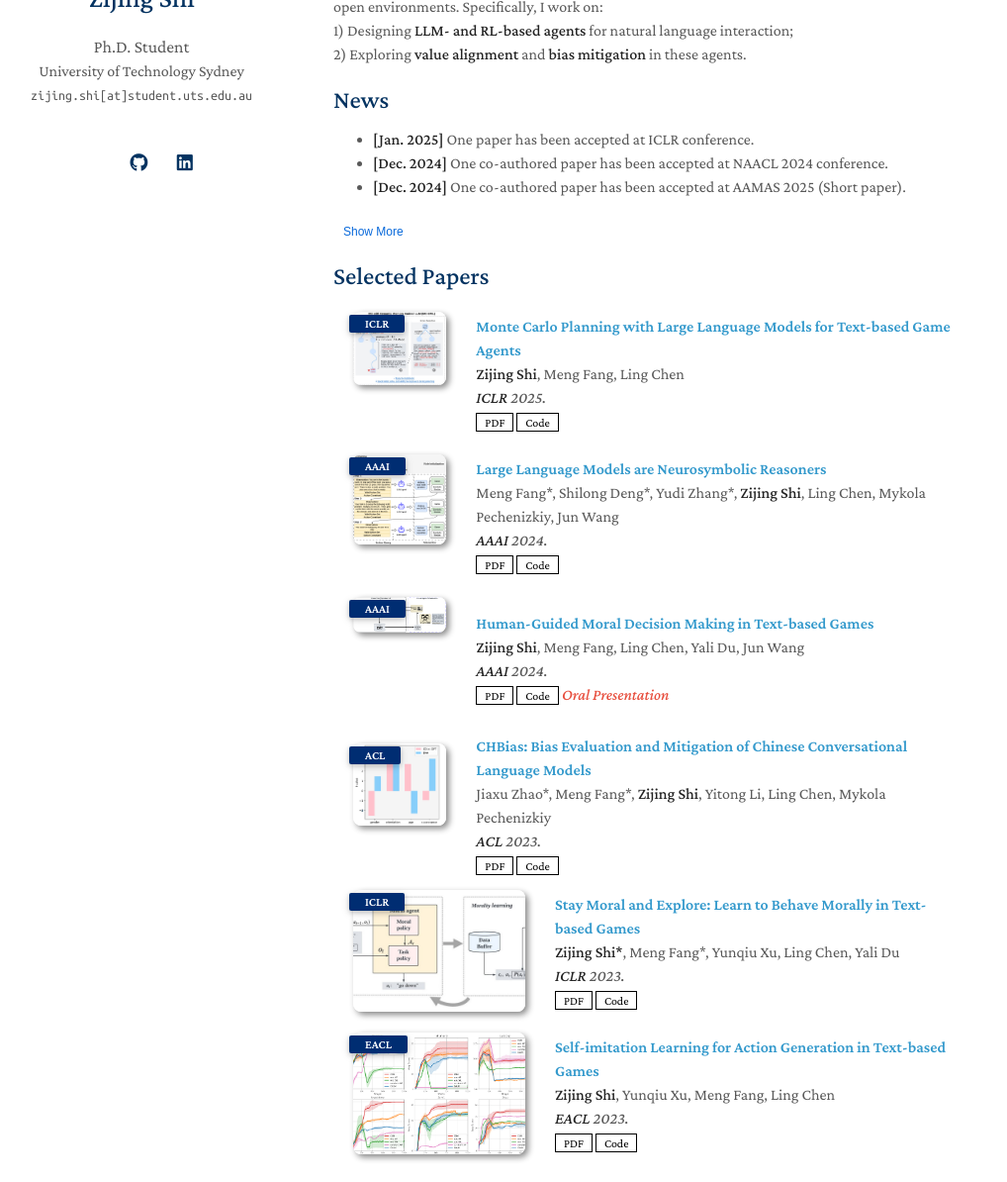
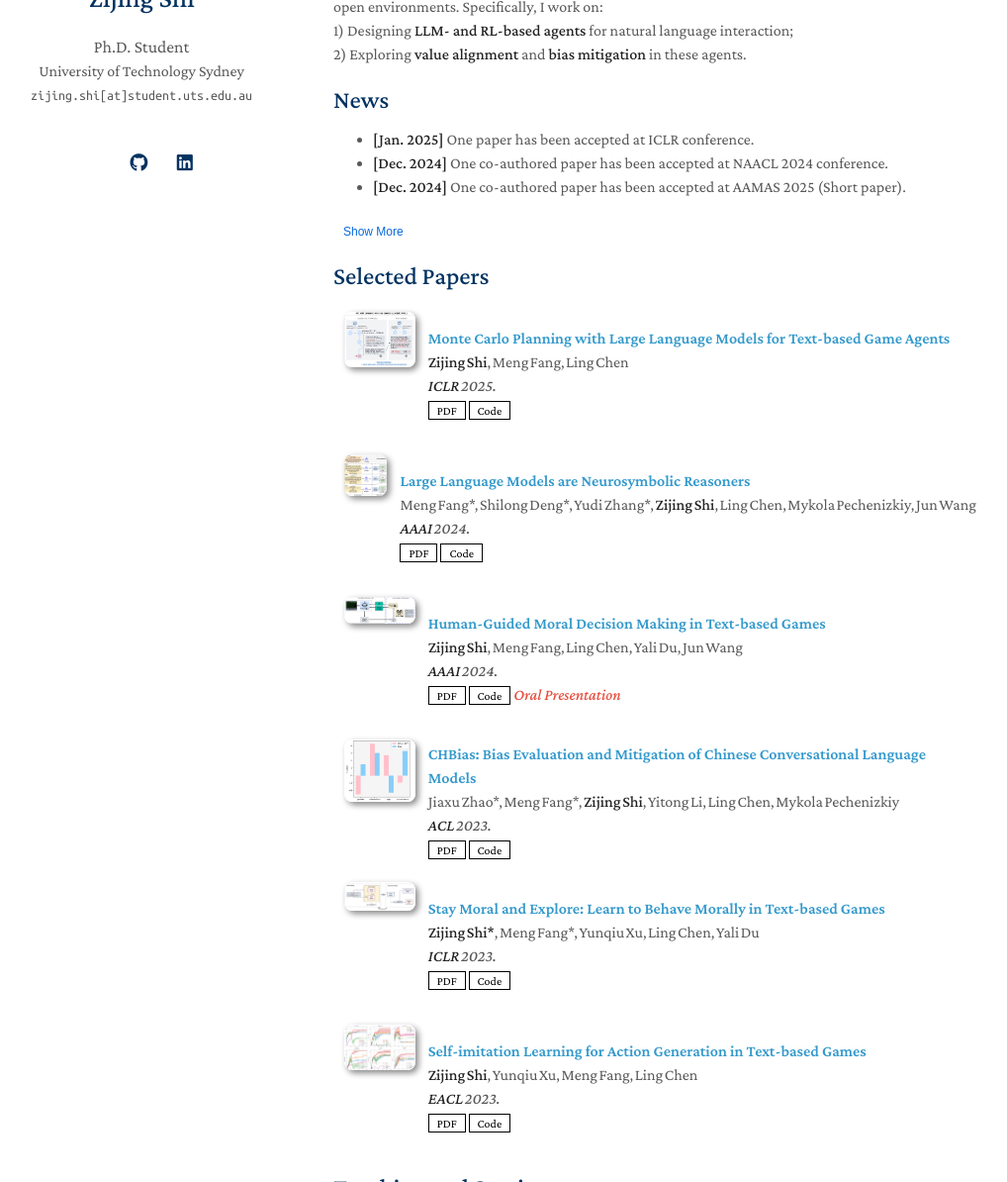
Before and after one commit to winni18/winni18.github.io, a Jekyll site: the page built from index.md, in a window 1280 px wide and 1400 px high, cut to the strip 206-1400 px from the top of the window. Shown: the whole strip at 99% size, without its empty margins (133-1151 px from the left). Built offline with Jekyll 4.4.1, drawn with Linux system fonts in a browser that asks for light colours; nearby versions of some CDN libraries; a style sheet for code colours, icons or effects is not loaded; our own code applies the rules of GitHub Pages for plain Markdown files.

Commit message:
Update publications.md

```diff
--- a/_includes/publications.md
+++ b/_includes/publications.md
@@ -3,119 +3,120 @@
 <div class="publications">
 <ol class="bibliography">
 
+<!-- 1 -->
 <li>
-<div class="pub-row">
-  <div class="col-sm-3 abbr" style="position: relative;padding-right: 15px;padding-left: 15px;">
-    <img src="assets/img/iclr25.jpg" class="teaser img-fluid z-depth-1" style="width: 120px; height: auto;">
-    <abbr class="badge">ICLR</abbr>
-  </div>
-  <div class="col-sm-9" style="position: relative;padding-right: 15px;padding-left: 20px;">
-    <div class="title"><a href="https://arxiv.org/abs/2504.16855">Monte Carlo Planning with Large Language Models for Text-based Game Agents</a></div>
-    <div class="author"><strong>Zijing Shi</strong>, Meng Fang, Ling Chen</div>
-    <div class="periodical"><em><strong>ICLR</strong> 2025.</em></div>
-    <div class="links">
-      <a href="https://arxiv.org/abs/2504.16855" class="btn btn-sm z-depth-0" role="button" target="_blank" style="font-size:12px;">PDF</a>
-      <a href="https://textgamer.github.io/mc-dml" class="btn btn-sm z-depth-0" role="button" target="_blank" style="font-size:12px;">Code</a>
+  <div class="pub-row">
+    <div class="col-sm-3 abbr" style="padding:0 6px; width:84px; max-width:84px;">
+      <img src="assets/img/iclr25.jpg" class="teaser img-fluid z-depth-1" style="width:80px; height:auto;">
+      <abbr class="badge">ICLR</abbr>
+    </div>
+    <div class="col-sm-9" style="padding-left:12px;">
+      <div class="title"><a href="https://arxiv.org/abs/2504.16855">Monte Carlo Planning with Large Language Models for Text‑based Game Agents</a></div>
+      <div class="author"><strong>Zijing Shi</strong>, Meng Fang, Ling Chen</div>
+      <div class="periodical"><em><strong>ICLR</strong> 2025.</em></div>
+      <div class="links">
+        <a href="https://arxiv.org/abs/2504.16855" class="btn btn-sm z-depth-0" role="button" target="_blank" style="font-size:12px;">PDF</a>
+        <a href="https://textgamer.github.io/mc-dml" class="btn btn-sm z-depth-0" role="button" target="_blank" style="font-size:12px;">Code</a>
+      </div>
     </div>
   </div>
-</div>
 </li>
 
+<!-- 2 -->
 <li>
-<div class="pub-row">
-  <div class="col-sm-3 abbr" style="position: relative;padding-right: 15px;padding-left: 15px;">
-    <img src="assets/img/aaai24_1.png" class="teaser img-fluid z-depth-1" style="width: 120px; height: auto;">
-    <abbr class="badge">AAAI</abbr>
-  </div>
-  <div class="col-sm-9" style="position: relative;padding-right: 15px;padding-left: 20px;">
-    <div class="title"><a >Large Language Models are Neurosymbolic Reasoners </a></div>
-    <div class="author">Meng Fang*, Shilong Deng*, Yudi Zhang*, <strong>Zijing Shi</strong>, Ling Chen, Mykola Pechenizkiy, Jun Wang</div>
-    <div class="periodical"><em><strong>AAAI</strong> 2024.</em></div>
-    <div class="links">
-      <a href="https://arxiv.org/abs/2401.09334" class="btn btn-sm z-depth-0" role="button" target="_blank" style="font-size:12px;">PDF</a>
-      <a href="https://github.com/hyintell/LLMSymbolic" class="btn btn-sm z-depth-0" role="button" target="_blank" style="font-size:12px;">Code</a>
+  <div class="pub-row">
+    <div class="col-sm-3 abbr" style="padding:0 6px; width:84px; max-width:84px;">
+      <img src="assets/img/aaai24_1.png" class="teaser img-fluid z-depth-1" style="width:80px; height:auto;">
+      <abbr class="badge">AAAI</abbr>
+    </div>
+    <div class="col-sm-9" style="padding-left:12px;">
+      <div class="title"><a>Large Language Models are Neurosymbolic Reasoners</a></div>
+      <div class="author">Meng Fang*, Shilong Deng*, Yudi Zhang*, <strong>Zijing Shi</strong>, Ling Chen, Mykola Pechenizkiy, Jun Wang</div>
+      <div class="periodical"><em><strong>AAAI</strong> 2024.</em></div>
+      <div class="links">
+        <a href="https://arxiv.org/abs/2401.09334" class="btn btn-sm z-depth-0" role="button" target="_blank" style="font-size:12px;">PDF</a>
+        <a href="https://github.com/hyintell/LLMSymbolic" class="btn btn-sm z-depth-0" role="button" target="_blank" style="font-size:12px;">Code</a>
+      </div>
     </div>
   </div>
-</div>
 </li>
 
+<!-- 3 -->
 <li>
-<div class="pub-row">
-  <div class="col-sm-3 abbr" style="position: relative;padding-right: 15px;padding-left: 15px;">
-    <img src="assets/img/aaai24_2.png" class="teaser img-fluid z-depth-1"
-    style="width: 120px; height: auto;">
-    <abbr class="badge">AAAI</abbr>
-  </div>
-  <div class="col-sm-9" style="position: relative;padding-right: 15px;padding-left: 20px;">
-    <div class="title"><a>Human-Guided Moral Decision Making in Text-based Games</a></div>
-    <div class="author"><strong>Zijing Shi</strong>, Meng Fang, Ling Chen, Yali Du, Jun Wang</div>
-    <div class="periodical"><em><strong>AAAI</strong> 2024.</em></div>
-    <div class="links">
-      <a href="https://kclpure.kcl.ac.uk/ws/portalfiles/portal/241855945/AAAI_humal_3_.pdf" class="btn btn-sm z-depth-0" role="button" target="_blank" style="font-size:12px;">PDF</a>
-      <a href="https://winni18.github.io/" class="btn btn-sm z-depth-0" role="button" target="_blank" style="font-size:12px;">Code</a>
-      <strong><i style="color:#e74d3c">Oral Presentation</i></strong>
+  <div class="pub-row">
+    <div class="col-sm-3 abbr" style="padding:0 6px; width:84px; max-width:84px;">
+      <img src="assets/img/aaai24_2.png" class="teaser img-fluid z-depth-1" style="width:80px; height:auto;">
+      <abbr class="badge">AAAI</abbr>
+    </div>
+    <div class="col-sm-9" style="padding-left:12px;">
+      <div class="title"><a>Human‑Guided Moral Decision Making in Text‑based Games</a></div>
+      <div class="author"><strong>Zijing Shi</strong>, Meng Fang, Ling Chen, Yali Du, Jun Wang</div>
+      <div class="periodical"><em><strong>AAAI</strong> 2024.</em></div>
+      <div class="links">
+        <a href="https://kclpure.kcl.ac.uk/ws/portalfiles/portal/241855945/AAAI_humal_3_.pdf" class="btn btn-sm z-depth-0" role="button" target="_blank" style="font-size:12px;">PDF</a>
+        <a href="https://winni18.github.io/" class="btn btn-sm z-depth-0" role="button" target="_blank" style="font-size:12px;">Code</a>
+        <strong><i style="color:#e74d3c">Oral Presentation</i></strong>
+      </div>
     </div>
   </div>
-</div>
 </li>
 
+<!-- 4 -->
 <li>
-<div class="pub-row">
-  <div class="col-sm-3 abbr" style="position: relative;padding-right: 15px;padding-left: 15px;">
-    <img src="assets/img/acl2023.png" class="teaser img-fluid z-depth-1"
-    style="width: 120px; height: auto;">
-    <abbr class="badge">ACL</abbr>
-  </div>
-  <div class="col-sm-9" style="position: relative;padding-right: 15px;padding-left: 20px;">
-    <div class="title"><a href="https://arxiv.org/abs/2305.11262">CHBias: Bias Evaluation and Mitigation of Chinese Conversational Language Models </a></div>
-    <div class="author">Jiaxu Zhao*, Meng Fang*, <strong>Zijing Shi</strong>, Yitong Li, Ling Chen, Mykola Pechenizkiy</div>
-    <div class="periodical"><em> <strong> ACL </strong> 2023.</em></div>
-    <div class="links">
-      <a href="https://arxiv.org/abs/2305.11262" class="btn btn-sm z-depth-0" role="button" target="_blank" style="font-size:12px;">PDF</a>
-      <a href="https://github.com/hyintell/CHBias" class="btn btn-sm z-depth-0" role="button" target="_blank" style="font-size:12px;">Code</a>
+  <div class="pub-row">
+    <div class="col-sm-3 abbr" style="padding:0 6px; width:84px; max-width:84px;">
+      <img src="assets/img/acl2023.png" class="teaser img-fluid z-depth-1" style="width:80px; height:auto;">
+      <abbr class="badge">ACL</abbr>
+    </div>
+    <div class="col-sm-9" style="padding-left:12px;">
+      <div class="title"><a href="https://arxiv.org/abs/2305.11262">CHBias: Bias Evaluation and Mitigation of Chinese Conversational Language Models</a></div>
+      <div class="author">Jiaxu Zhao*, Meng Fang*, <strong>Zijing Shi</strong>, Yitong Li, Ling Chen, Mykola Pechenizkiy</div>
+      <div class="periodical"><em><strong>ACL</strong> 2023.</em></div>
+      <div class="links">
+        <a href="https://arxiv.org/abs/2305.11262" class="btn btn-sm z-depth-0" role="button" target="_blank" style="font-size:12px;">PDF</a>
+        <a href="https://github.com/hyintell/CHBias" class="btn btn-sm z-depth-0" role="button" target="_blank" style="font-size:12px;">Code</a>
+      </div>
     </div>
   </div>
-</div>
 </li>
 
+<!-- 5 -->
 <li>
-<div class="pub-row">
-  <div class="col-sm-3 abbr" style="position: relative;padding-right: 15px;padding-left: 15px;">
-    <img src="assets/img/iclr2023.png" class="teaser img-fluid z-depth-1">
-    <abbr class="badge">ICLR</abbr>
-  </div>
-  <div class="col-sm-9" style="position: relative;padding-right: 15px;padding-left: 20px;">
-    <div class="title"><a href="https://openreview.net/pdf?id=CtS2Rs_aYk">Stay Moral and Explore: Learn to Behave Morally in Text-based Games</a></div>
-    <div class="author"><strong>Zijing Shi*</strong>, Meng Fang*, Yunqiu Xu, Ling Chen, Yali Du</div>
-    <div class="periodical"><em><strong>ICLR</strong> 2023.</em></div>
-    <div class="links">
-      <a href="https://openreview.net/pdf?id=CtS2Rs_aYk" class="btn btn-sm z-depth-0" role="button" target="_blank" style="font-size:12px;">PDF</a>
-      <a href="https://github.com/winni18/MorAL" class="btn btn-sm z-depth-0" role="button" target="_blank" style="font-size:12px;">Code</a>
+  <div class="pub-row">
+    <div class="col-sm-3 abbr" style="padding:0 6px; width:84px; max-width:84px;">
+      <img src="assets/img/iclr2023.png" class="teaser img-fluid z-depth-1" style="width:80px; height:auto;">
+      <abbr class="badge">ICLR</abbr>
+    </div>
+    <div class="col-sm-9" style="padding-left:12px;">
+      <div class="title"><a href="https://openreview.net/pdf?id=CtS2Rs_aYk">Stay Moral and Explore: Learn to Behave Morally in Text‑based Games</a></div>
+      <div class="author"><strong>Zijing Shi*</strong>, Meng Fang*, Yunqiu Xu, Ling Chen, Yali Du</div>
+      <div class="periodical"><em><strong>ICLR</strong> 2023.</em></div>
+      <div class="links">
+        <a href="https://openreview.net/pdf?id=CtS2Rs_aYk" class="btn btn-sm z-depth-0" role="button" target="_blank" style="font-size:12px;">PDF</a>
+        <a href="https://github.com/winni18/MorAL" class="btn btn-sm z-depth-0" role="button" target="_blank" style="font-size:12px;">Code</a>
+      </div>
     </div>
   </div>
-</div>
 </li>
 
-
-
+<!-- 6 -->
 <li>
-<div class="pub-row">
-  <div class="col-sm-3 abbr" style="position: relative;padding-right: 15px;padding-left: 15px;">
-    <img src="assets/img/eacl2023.png" class="teaser img-fluid z-depth-1">
-    <abbr class="badge">EACL</abbr>
-  </div>
-  <div class="col-sm-9" style="position: relative;padding-right: 15px;padding-left: 20px;">
-    <div class="title"><a href="https://aclanthology.org/2023.eacl-main.50.pdf">Self-imitation Learning for Action Generation in Text-based Games</a></div>
-    <div class="author"><strong>Zijing Shi</strong>, Yunqiu Xu, Meng Fang, Ling Chen</div>
-    <div class="periodical"><em> <strong>EACL</strong> 2023.</em></div>
-    <div class="links">
-      <a href="https://aclanthology.org/2023.eacl-main.50.pdf" class="btn btn-sm z-depth-0" role="button" target="_blank" style="font-size:12px;">PDF</a>
-      <a href="https://github.com/winni18/CSM" class="btn btn-sm z-depth-0" role="button" target="_blank" style="font-size:12px;">Code</a>
+  <div class="pub-row">
+    <div class="col-sm-3 abbr" style="padding:0 6px; width:84px; max-width:84px;">
+      <img src="assets/img/eacl2023.png" class="teaser img-fluid z-depth-1" style="width:80px; height:auto;">
+      <abbr class="badge">EACL</abbr>
+    </div>
+    <div class="col-sm-9" style="padding-left:12px;">
+      <div class="title"><a href="https://aclanthology.org/2023.eacl-main.50.pdf">Self‑imitation Learning for Action Generation in Text‑based Games</a></div>
+      <div class="author"><strong>Zijing Shi</strong>, Yunqiu Xu, Meng Fang, Ling Chen</div>
+      <div class="periodical"><em><strong>EACL</strong> 2023.</em></div>
+      <div class="links">
+        <a href="https://aclanthology.org/2023.eacl-main.50.pdf" class="btn btn-sm z-depth-0" role="button" target="_blank" style="font-size:12px;">PDF</a>
+        <a href="https://github.com/winni18/CSM" class="btn btn-sm z-depth-0" role="button" target="_blank" style="font-size:12px;">Code</a>
+      </div>
     </div>
   </div>
-</div>
 </li>
-
 
 </ol>
 </div>
```
